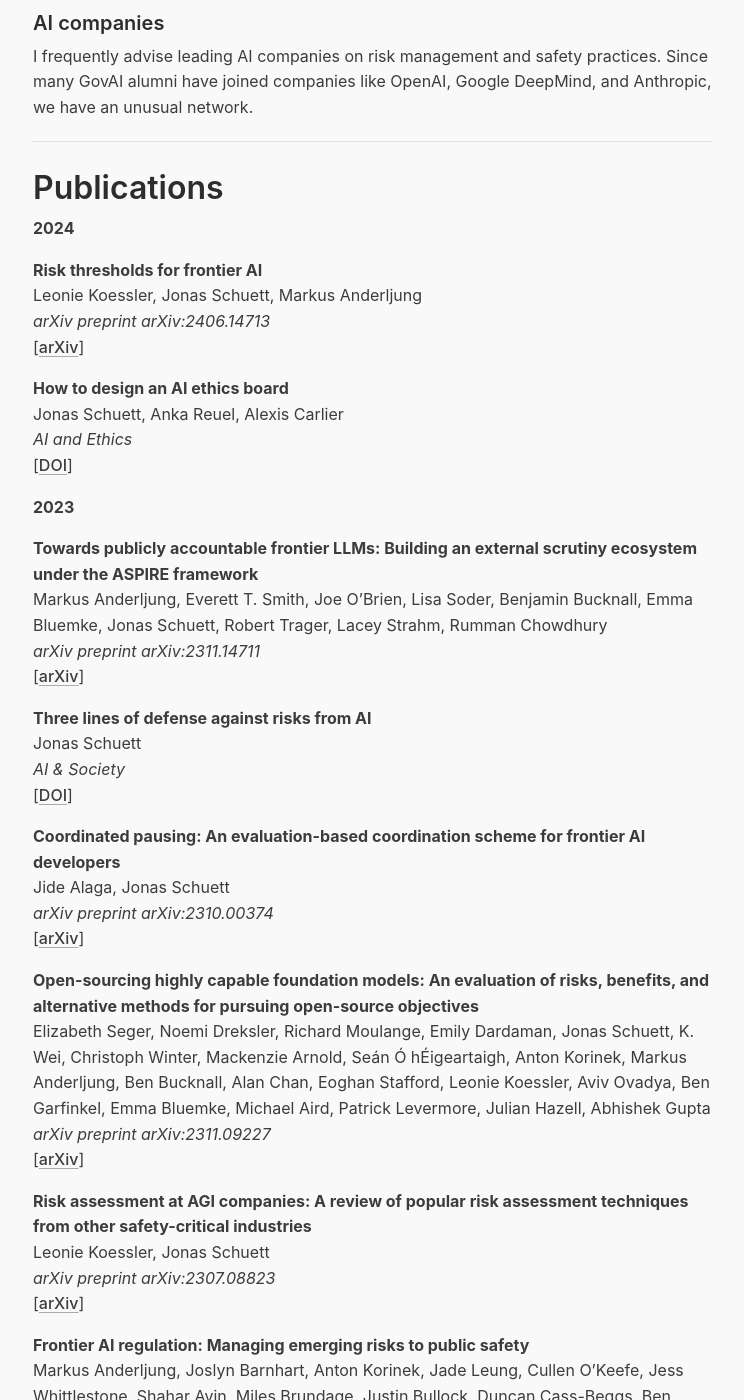
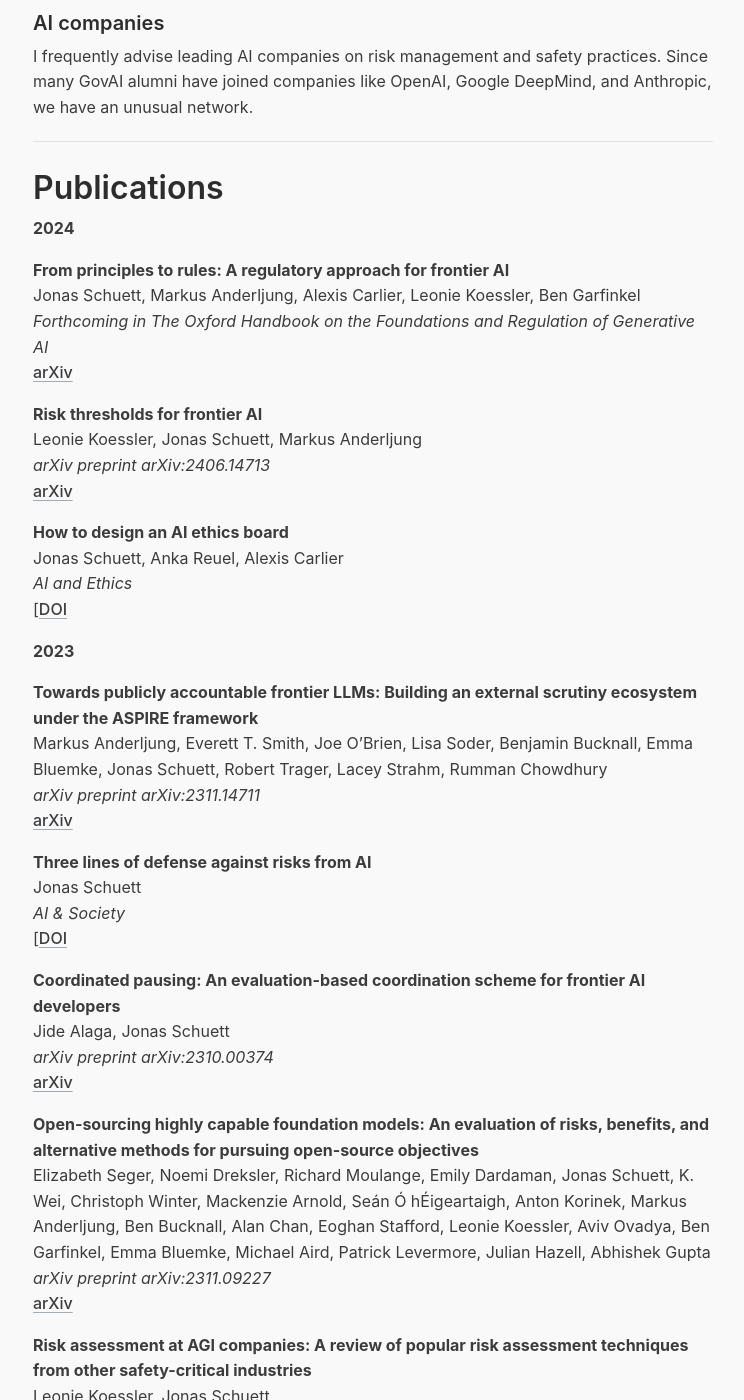
Before and after one commit to jonasschuett/jonasschuett.github.io, a Jekyll site: the page built from _posts/2020-04-04-introduction.md, in a window 1280 px wide and 1400 px high, scrolled down 2625 px. Shown: the whole window, without its empty margins (267-1011 px from the left). Built offline with Jekyll 4.4.1, drawn with Linux system fonts in a browser that asks for light colours; nearby versions of some CDN libraries.

Commit message:
Update 2020-04-04-introduction.md

```diff
--- a/_posts/2020-04-04-introduction.md
+++ b/_posts/2020-04-04-introduction.md
@@ -78,84 +78,89 @@ I frequently advise leading AI companies on risk management and safety practices
 
 **2024**
 
+**From principles to rules: A regulatory approach for frontier AI** <br>
+Jonas Schuett, Markus Anderljung, Alexis Carlier, Leonie Koessler, Ben Garfinkel <br>
+*Forthcoming in The Oxford Handbook on the Foundations and Regulation of Generative AI* <br>
+[arXiv](https://arxiv.org/pdf/2407.07300)
+
 **Risk thresholds for frontier AI** <br>
 Leonie Koessler, Jonas Schuett, Markus Anderljung <br>
 *arXiv preprint arXiv:2406.14713* <br>
-[[arXiv](https://arxiv.org/abs/2406.14713)]
+[arXiv](https://arxiv.org/pdf/2406.14713)
 
 **How to design an AI ethics board** <br>
 Jonas Schuett, Anka Reuel, Alexis Carlier <br>
 *AI and Ethics* <br>
-[[DOI](https://doi.org/10.1007/s43681-023-00409-y)]
+[[DOI](https://doi.org/10.1007/s43681-023-00409-y)
 
 **2023**
 
 **Towards publicly accountable frontier LLMs: Building an external scrutiny ecosystem under the ASPIRE framework** <br>
 Markus Anderljung, Everett T. Smith, Joe O'Brien, Lisa Soder, Benjamin Bucknall, Emma Bluemke, Jonas Schuett, Robert Trager, Lacey Strahm, Rumman Chowdhury <br>
 *arXiv preprint arXiv:2311.14711* <br>
-[[arXiv](https://arxiv.org/abs/2311.14711)]
+[arXiv](https://arxiv.org/pdf/2311.14711)
 
 **Three lines of defense against risks from AI** <br>
 Jonas Schuett <br>
 *AI & Society* <br>
-[[DOI](https://doi.org/10.1007/s00146-023-01811-0)]
+[[DOI](https://doi.org/10.1007/s00146-023-01811-0)
 
 **Coordinated pausing: An evaluation-based coordination scheme for frontier AI developers** <br>
 Jide Alaga, Jonas Schuett <br>
 *arXiv preprint arXiv:2310.00374* <br>
-[[arXiv](https://arxiv.org/abs/2310.00374)]
+[arXiv](https://arxiv.org/pdf/2310.00374)
 
 **Open-sourcing highly capable foundation models: An evaluation of risks, benefits, and alternative methods for pursuing open-source objectives** <br>
 Elizabeth Seger, Noemi Dreksler, Richard Moulange, Emily Dardaman, Jonas Schuett, K. Wei, Christoph Winter, Mackenzie Arnold, Seán Ó hÉigeartaigh, Anton Korinek, Markus Anderljung, Ben Bucknall, Alan Chan, Eoghan Stafford, Leonie Koessler, Aviv Ovadya, Ben Garfinkel, Emma Bluemke, Michael Aird, Patrick Levermore, Julian Hazell, Abhishek Gupta <br>
 *arXiv preprint arXiv:2311.09227* <br>
-[[arXiv](https://arxiv.org/abs/2311.09227)]
+[arXiv](https://arxiv.org/pdf/2311.09227)
 
 **Risk assessment at AGI companies: A review of popular risk assessment techniques from other safety-critical industries** <br>
 Leonie Koessler, Jonas Schuett <br>
 *arXiv preprint arXiv:2307.08823* <br>
-[[arXiv](https://arxiv.org/abs/2307.08823)]
+[arXiv](https://arxiv.org/pdf/2307.08823)
 
 **Frontier AI regulation: Managing emerging risks to public safety** <br>
 Markus Anderljung, Joslyn Barnhart, Anton Korinek, Jade Leung, Cullen O'Keefe, Jess Whittlestone, Shahar Avin, Miles Brundage, Justin Bullock, Duncan Cass-Beggs, Ben Chang, Tantum Collins, Tim Fist, Gillian Hadfield, Alan Hayes, Lewis Ho, Sara Hooker, Eric Horvitz, Noam Kolt, Jonas Schuett, Yonadav Shavit, Divya Siddarth, Robert Trager, Kevin Wolf <br>
 *arXiv preprint arXiv:2307.03718* <br>
-[[arXiv](https://arxiv.org/abs/2307.03718)]
+[arXiv](https://arxiv.org/pdf/2307.03718)
 
 **AGI labs need an internal audit function** <br>
 Jonas Schuett <br>
 *arXiv preprint arXiv:2305.17038* <br>
-[[arXiv](https://arxiv.org/abs/2305.17038)]
+[arXiv](https://arxiv.org/pdf/2305.17038)
 
 **Towards best practices in AGI safety and governance: A survey of expert opinion** <br>
 Jonas Schuett, Noemi Dreksler, Markus Anderljung, David McCaffary, Lennart Heim, Emma Bluemke, Ben Garfinkel <br>
 *arXiv preprint arXiv:2305.07153* <br>
-[[arXiv](https://arxiv.org/abs/2305.07153)]
+[arXiv](https://arxiv.org/pdf/2305.07153)
 
 **Defining the scope of AI regulations** <br>
 Jonas Schuett <br>
 *Law, Innovation and Technology, 15*(1), 60–82 <br>
-[[DOI](https://doi.org/10.1080/17579961.2023.2184135)]
+[[DOI](https://doi.org/10.1080/17579961.2023.2184135)
 
 **Auditing large language models: A three-layered approach** <br>
 Jakob Mökander, Jonas Schuett, Hannah R. Kirk, Luciano Floridi <br>
 *AI and Ethics* <br>
-[[DOI](https://doi.org/10.1007/s43681-023-00289-2)]
+[[DOI](https://doi.org/10.1007/s43681-023-00289-2)
 
 **Risk management in the Artificial Intelligence Act** <br>
 Jonas Schuett <br>
 *European Journal of Risk Regulation*, 1–19 <br>
-[[DOI](https://doi.org/10.1017/err.2023.1)]
+[[DOI](https://doi.org/10.1017/err.2023.1)
 
 **2021**
 
 **AI certification: Advancing ethical practice by reducing information asymmetries** <br>
 Peter Cihon, Moritz J. Kleinaltenkamp, Jonas Schuett, Seth D. Baum <br>
 *IEEE Transactions on Technology and Society, 2*(4), 200–209 <br>
-[[DOI](https://doi.org/10.1109/TTS.2021.3077595)]
+[[DOI](https://doi.org/10.1109/TTS.2021.3077595)
 
 **Corporate governance of artificial intelligence in the public interest** <br>
 Peter Cihon, Jonas Schuett, Seth D. Baum <br>
 *Information, 12*(7), 275 <br>
-[[DOI](https://doi.org/10.3390/info12070275)]
+[[DOI](https://doi.org/10.3390/info12070275)
 
 ---
 
```
